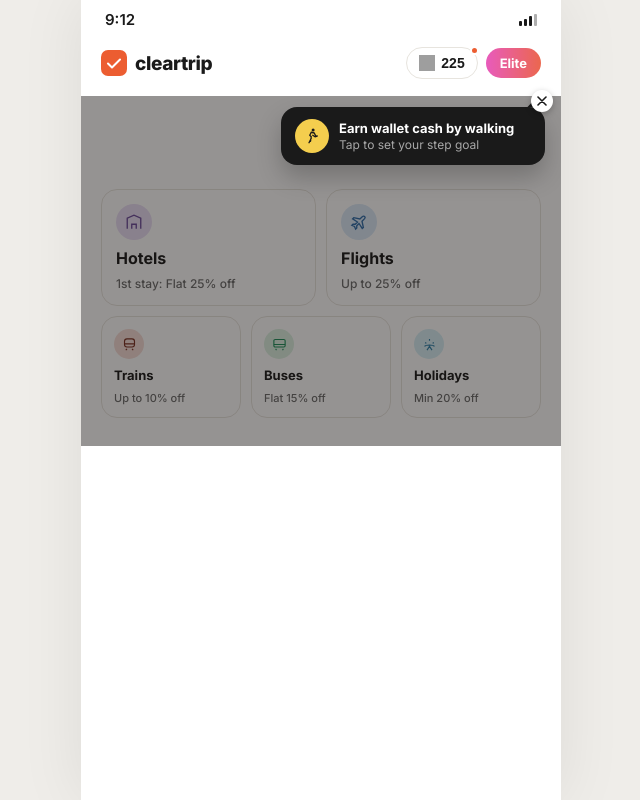
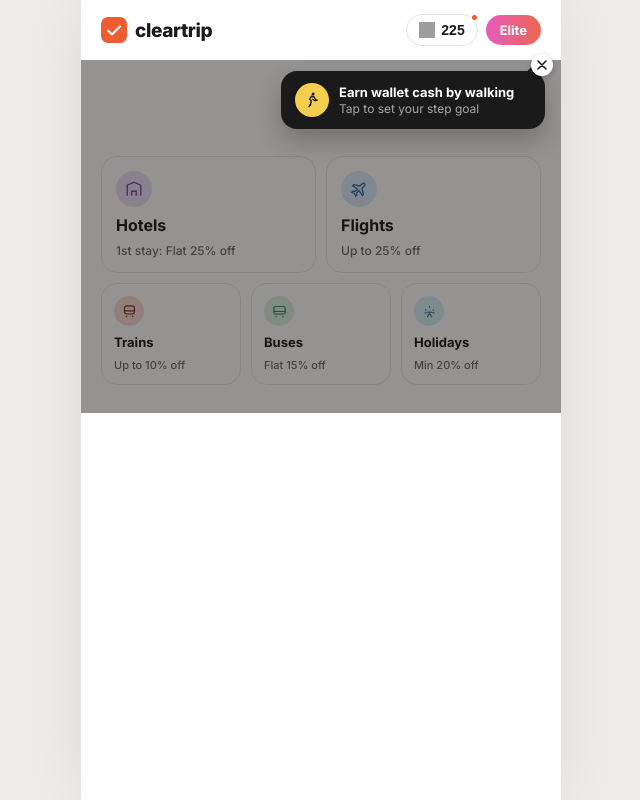
Before and after one commit to puneychawla/ct-walkearnbook, a plain HTML site: page index.html in a window 1280 px wide. Shown: the whole page, without its empty margins (319-959 px from the left). Drawn offline with Linux system fonts and the light colour scheme; grey boxes are pictures that could not be loaded.

Commit message:
Add files via upload

```diff
--- a/index.html
+++ b/index.html
@@ -70,18 +70,10 @@
   .screen.behind{ transform:translateX(-28%); opacity:0; }
   #app{position:relative; min-height:100vh;}
 
-  /* ---------- Status bar ---------- */
-  .statusbar{
-    display:flex;align-items:center;justify-content:space-between;
-    padding:calc(10px + var(--safe-top)) 24px 8px;
-    font-weight:600;font-size:15px;color:var(--color-ink);flex-shrink:0;
-  }
-  .statusbar .icons{display:flex;align-items:center;gap:6px;}
-
   /* ---------- Nav header ---------- */
   .nav-header{
     display:flex;align-items:center;justify-content:space-between;
-    padding:4px 12px 8px;flex-shrink:0;
+    padding:calc(14px + var(--safe-top)) 12px 8px;flex-shrink:0;
   }
   .icon-btn{
     width:36px;height:36px;border-radius:999px;border:none;background:transparent;
@@ -93,7 +85,7 @@
   /* ---------- Home screen header ---------- */
   .home-header{
     display:flex;align-items:center;justify-content:space-between;
-    padding:10px 20px 12px;position:relative;z-index:20;
+    padding:calc(14px + var(--safe-top)) 20px 12px;position:relative;z-index:20;
   }
   .logo{display:flex;align-items:center;gap:8px;}
   .logo-mark{
@@ -118,12 +110,12 @@
 
   /* ---------- Coachmark ---------- */
   .scrim{
-    position:absolute;left:0;right:0;bottom:0;top:96px;background:rgba(20,16,14,0.45);
+    position:absolute;left:0;right:0;bottom:0;top:60px;background:rgba(20,16,14,0.45);
     z-index:15;opacity:0;pointer-events:none;transition:opacity .25s ease;
   }
   .scrim.show{opacity:1;pointer-events:auto;}
   .coachmark{
-    position:absolute;top:98px;right:16px;width:264px;z-index:20;
+    position:absolute;top:62px;right:16px;width:264px;z-index:20;
     display:flex;flex-direction:column;
     opacity:0;transform:translateY(-6px);pointer-events:none;
     transition:opacity .25s ease, transform .25s ease;
@@ -334,13 +326,6 @@
 
     <!-- ============ SCREEN: HOME ============ -->
     <section class="screen" id="screen-home" data-index="0">
-      <div class="statusbar">
-        <span id="clock">9:41</span>
-        <span class="icons">
-          <svg width="18" height="12" viewBox="0 0 18 12" fill="none"><rect x="0" y="7" width="3" height="5" rx="1" fill="#1A1A1A"/><rect x="5" y="5" width="3" height="7" rx="1" fill="#1A1A1A"/><rect x="10" y="2" width="3" height="10" rx="1" fill="#1A1A1A"/><rect x="15" y="0" width="3" height="12" rx="1" fill="#1A1A1A" opacity=".35"/></svg>
-        </span>
-      </div>
-
       <div class="home-header">
         <div class="logo">
           <div class="logo-mark">
@@ -420,7 +405,6 @@
 
     <!-- ============ SCREEN: DESTINATION ============ -->
     <section class="screen" id="screen-destination" data-index="1">
-      <div class="statusbar"><span id="clock2">9:41</span></div>
       <div class="nav-header">
         <button class="icon-btn" data-nav-back>
           <svg width="20" height="20" viewBox="0 0 24 24" fill="none" stroke="#1A1A1A" stroke-width="2" stroke-linecap="round" stroke-linejoin="round"><path d="M15 18l-6-6 6-6"/></svg>
@@ -448,7 +432,6 @@
 
     <!-- ============ SCREEN: ACTIVE ============ -->
     <section class="screen" id="screen-active" data-index="2">
-      <div class="statusbar"><span id="clock3">9:41</span></div>
       <div class="nav-header">
         <button class="icon-btn" data-nav-home>
           <svg width="20" height="20" viewBox="0 0 24 24" fill="none" stroke="#1A1A1A" stroke-width="2" stroke-linecap="round" stroke-linejoin="round"><path d="M15 18l-6-6 6-6"/></svg>
@@ -612,17 +595,6 @@
   });
 
   /* ---------------- Clock ---------------- */
-  function tickClock(){
-    var t = new Date();
-    var h = t.getHours()%12; if(h===0) h=12;
-    var m = t.getMinutes();
-    var s = h + ':' + (m<10?'0':'')+m;
-    ['clock','clock2','clock3'].forEach(function(id){
-      var el = document.getElementById(id); if(el) el.textContent = s;
-    });
-  }
-  tickClock(); setInterval(tickClock, 15000);
-
   /* ---------------- Toast ---------------- */
   var toastEl = document.getElementById('toast');
   var toastTimer;
```
